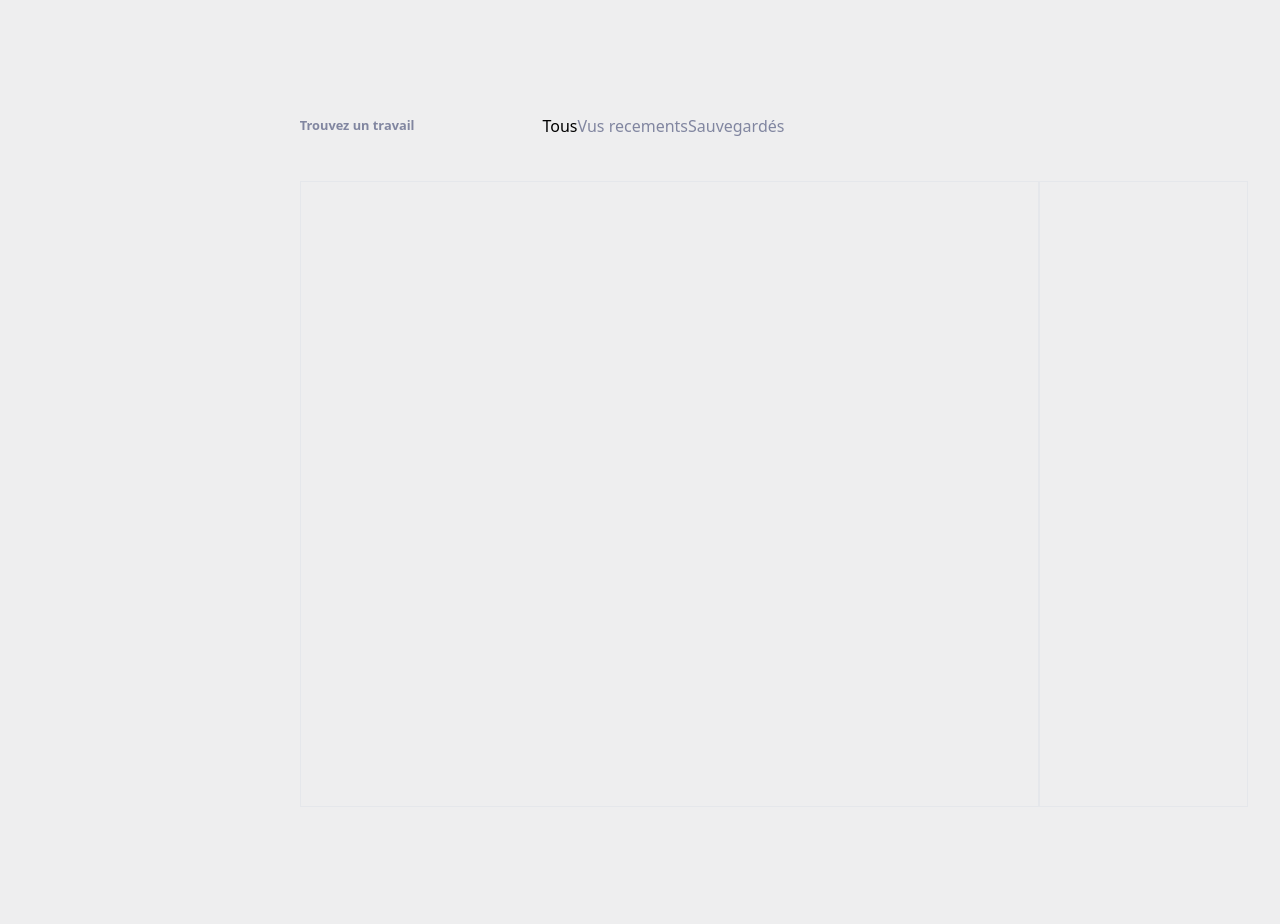
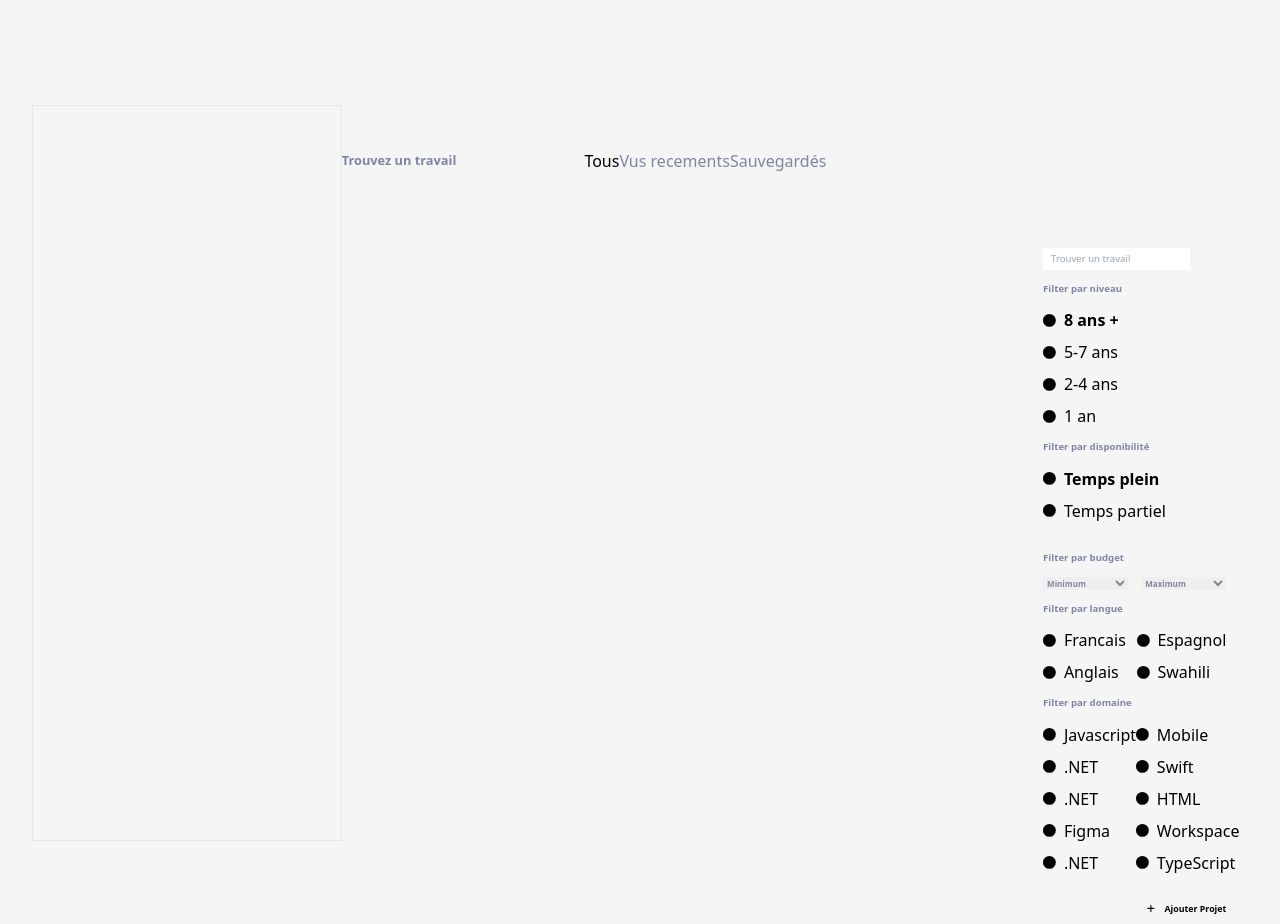
Before and after one commit to ERuvinga/join_afirik_client, a Next.js app: page / in a window 1280 px wide. Shown: the part 282-1206 px from the top of the page. Before the commit the page ends 1089 px from the top, so only its background shows below. Built offline with nearby package versions, Linux system fonts and the light colour scheme.

Commit message:
adding filters Components and design hem

```diff
--- /dev/null
+++ b/src/Components/FilterAvailable/index.tsx
@@ -0,0 +1,28 @@
+import { FontAwesomeIcon } from '@fortawesome/react-fontawesome'
+import { faCircle } from '@fortawesome/free-solid-svg-icons'
+
+const levlFilter = () => {
+    const selected = 0;
+    const dataAvailable = [
+        {
+            content: 'Temps plein'
+        },
+        {
+            content: 'Temps partiel'
+        }
+    ]
+    return (
+        <div className=" flex flex-col space-y-2">
+            {
+                dataAvailable.map((value, index) =>
+                    <div className={selected == index ? "levelSelected font-semibold flex items-center" : " flex items-center"}
+                        key={index}>
+                        <FontAwesomeIcon icon={faCircle} className={selected == index ? '  mr-2 text-[.8em]' : '  mr-2 text-[.8em] NoSelected'} />
+                        <span className={selected == index ? 'text-[.65em]' : ' text-[.65em] text-[#c0c0c0]'}>{value.content}</span>
+                    </div>)
+            }
+        </div>
+    )
+}
+
+export default levlFilter;
--- /dev/null
+++ b/src/Components/FilterDomaines/index.tsx
@@ -0,0 +1,69 @@
+import React from 'react';
+import { FontAwesomeIcon } from '@fortawesome/react-fontawesome'
+import { faCircle } from '@fortawesome/free-solid-svg-icons'
+
+const levlFilter = () => {
+    const selected = 0;
+    const dataAvailable_1 = [
+        {
+            domain: 'Javascript'
+        },
+        {
+            domain: '.NET'
+        },
+        {
+            domain: '.NET'
+        },
+        {
+            domain: 'Figma'
+        },
+        {
+            domain: '.NET'
+        }
+
+    ]
+
+    const dataAvailable_2 = [
+        {
+            domain: 'Mobile'
+        },
+        {
+            domain: 'Swift'
+        },
+        {
+            domain: 'HTML'
+        },
+        {
+            domain: 'Workspace'
+        },
+        {
+            domain: 'TypeScript'
+        }
+    ]
+    return (
+        <div className=' flex items-center justify-between'>
+            <div className=" flex flex-col space-y-2">
+                {
+                    dataAvailable_1.map((value, index) =>
+                        <div className={selected == index ? "  flex items-center" : " flex items-center"}
+                            key={index}>
+                            <FontAwesomeIcon icon={faCircle} className={selected == index ? ' NoSelected mr-2 text-[.8em]' : '  mr-2 text-[.8em] NoSelected'} />
+                            <span className={selected == index ? 'text-[.65em] text-[#c0c0c0]' : ' text-[.65em] text-[#c0c0c0]'}>{value.domain}</span>
+                        </div>)
+                }
+            </div>
+            <div className=" flex flex-col space-y-2">
+                {
+                    dataAvailable_2.map((value, index) =>
+                        <div className={selected == index ? "flex items-center" : " flex items-center"}
+                            key={index}>
+                            <FontAwesomeIcon icon={faCircle} className={selected == index ? 'NoSelected  mr-2 text-[.8em]' : '  mr-2 text-[.8em] NoSelected'} />
+                            <span className={selected == index ? 'text-[.65em] text-[#c0c0c0]' : ' text-[.65em] text-[#c0c0c0]'}>{value.domain}</span>
+                        </div>)
+                }
+            </div>
+        </div>
+    )
+}
+
+export default levlFilter;
--- /dev/null
+++ b/src/Components/FilterLanguage/index.tsx
@@ -0,0 +1,50 @@
+import React from 'react';
+import { FontAwesomeIcon } from '@fortawesome/react-fontawesome'
+import { faCircle } from '@fortawesome/free-solid-svg-icons'
+
+const levlFilter = () => {
+    const selected = 0;
+    const dataAvailable_1 = [
+        {
+            language: 'Francais'
+        },
+        {
+            language: 'Anglais'
+        }
+    ]
+
+    const dataAvailable_2 = [
+        {
+            language: 'Espagnol'
+        },
+        {
+            language: 'Swahili'
+        }
+    ]
+    return (
+        <div className=' flex items-center justify-between'>
+            <div className=" flex flex-col space-y-2">
+                {
+                    dataAvailable_1.map((value, index) =>
+                        <div className={selected == index ? " flex items-center" : " flex items-center"}
+                            key={index}>
+                            <FontAwesomeIcon icon={faCircle} className={selected == index ? ' NoSelected mr-2 text-[.8em]' : '  mr-2 text-[.8em] NoSelected'} />
+                            <span className={selected == index ? 'text-[.65em] text-[#c0c0c0]' : ' text-[.65em] text-[#c0c0c0]'}>{value.language}</span>
+                        </div>)
+                }
+            </div>
+            <div className=" flex flex-col space-y-2">
+                {
+                    dataAvailable_2.map((value, index) =>
+                        <div className={selected == index ? " flex items-center" : " flex items-center"}
+                            key={index}>
+                            <FontAwesomeIcon icon={faCircle} className={selected == index ? 'NoSelected  mr-2 text-[.8em]' : '  mr-2 text-[.8em] NoSelected'} />
+                            <span className={selected == index ? 'text-[.65em] text-[#c0c0c0]' : ' text-[.65em] text-[#c0c0c0]'}>{value.language}</span>
+                        </div>)
+                }
+            </div>
+        </div>
+    )
+}
+
+export default levlFilter;
--- /dev/null
+++ b/src/Components/FilterLevl/index.tsx
@@ -0,0 +1,34 @@
+import { FontAwesomeIcon } from '@fortawesome/react-fontawesome'
+import { faCircle } from '@fortawesome/free-solid-svg-icons'
+
+const levlFilter = () => {
+    const selectedLevel = 0;
+    const dataLevel = [
+        {
+            level: '8 ans +'
+        },
+        {
+            level: '5-7 ans'
+        },
+        {
+            level: '2-4 ans'
+        },
+        {
+            level: '1 an'
+        }
+    ]
+    return (
+        <div className=" flex flex-col space-y-2">
+            {
+                dataLevel.map((value, index) =>
+                    <div className={selectedLevel == index ? "levelSelected font-semibold flex items-center" : " flex items-center"}
+                        key={index}>
+                        <FontAwesomeIcon icon={faCircle} className={selectedLevel == index ? '  mr-2 text-[.8em]' : '  mr-2 text-[.8em] NoSelected'} />
+                        <span className={selectedLevel == index ? 'text-[.65em]' : ' text-[.65em] text-[#c0c0c0]'}>{value.level}</span>
+                    </div>)
+            }
+        </div>
+    )
+}
+
+export default levlFilter;
--- a/src/Components/ListFilter/index.tsx
+++ b/src/Components/ListFilter/index.tsx
@@ -13,9 +13,9 @@ const listFilter = () => {
         }
     ]
     return (
-        <div className="NavselectField  flex items-center">
+        <div className="NavselectField  flex items-center justify-between">
             {
-                selectedFilter.map((value, i) => <span className={fieldSelected == i ? "selectField  text-[.75em] mx-1 px-8 p-2" : " text-[#8186A0] text-[.75em] mx-1 px-5 p-1"} key={i}>{value.content}</span>)
+                selectedFilter.map((value, i) => <span className={fieldSelected == i ? "selectField  text-[.75em] px-8 p-2" : " text-[#8186A0] text-[.75em] mx-1 px-5 p-1"} key={i}>{value.content}</span>)
             }
         </div>
     )
--- a/src/pages/index.tsx
+++ b/src/pages/index.tsx
@@ -1,6 +1,14 @@
 import HeadApp from '../Components/Head'
 import Nav from '../Components/NavBar'
 import SelectFilter from '../Components/ListFilter'
+import LevelFilter from '../Components/FilterLevl'
+import FilterAvailble from '../Components/FilterAvailable'
+import LanguageFilter from '../Components/FilterLanguage'
+import DomainFilter from '../Components/FilterDomaines'
+
+// import fontAweson
+import { FontAwesomeIcon } from '@fortawesome/react-fontawesome'
+import { faAdd } from '@fortawesome/free-solid-svg-icons'
 
 export default function Home() {
 
@@ -9,17 +17,48 @@ export default function Home() {
       <HeadApp />
       <Nav />
       <div className='h-[92vh] w-[95%] mx-auto flex justify-between'>
-        <div className=' h-[100%] w-[24%]'>
+        <div className='border h-[100%] w-[28%]'>
 
         </div>
-        <div className=' h-[100%] w-[85%] '>
+        <div className=' h-[100%] w-[82%] '>
           <div className=' w-[100%] h-[15%] flex items-center '>
             <span className='text-[#8186A0] text-[.8em] font-bold pr-32'>Trouvez un travail</span>
             <SelectFilter />
           </div>
           <div className=' w-[100%] h-[85%] mx-auto flex justify-between'>
-            <div className='border w-[78%] h-[100%]'></div>
-            <div className='border w-[22%] h-[100%]'></div>
+            <div className='ContDescrptUser w-[75%] h-[100%]'>
+
+            </div>
+            <div className=' w-[25%] h-[100%] flex flex-col items-center space-y-2'>
+              <div className='blocFilter w-[95%] px-4 pt-8 pb-2 flex flex-col space-y-3'>
+                <input type='text' placeholder='Trouver un travail' className='searcWorkField text-[.6em] w-[80%] h-[22px] px-2' />
+                <span className='text-[.6em] text-[#8186A0] font-semibold'>Filter par niveau</span>
+                <LevelFilter />
+                <span className='text-[.6em] text-[#8186A0] font-semibold'>Filter par disponibilité</span>
+                <FilterAvailble />
+              </div>
+
+              <div className=' blocFilter w-[95%] px-4 py-3 flex flex-col space-y-3'>
+                <span className='text-[.6em] text-[#8186A0] font-semibold'>Filter par budget</span>
+                <div className=' flex items-center justify-between'>
+                  <select className='  w-[85px] text-[.5em] text-[#8186A0] font-semibold'>
+                    <option> Minimum </option>
+                    <option> Maximum </option>
+                  </select>
+                  <select className=' w-[85px] text-[.5em] text-[#8186A0] font-semibold'>
+                    <option> Maximum </option>
+                    <option> Minimum </option>
+                  </select>
+                </div>
+                <span className='text-[.6em] text-[#8186A0] font-semibold'>Filter par langue</span>
+                <LanguageFilter />
+                <span className='text-[.6em] text-[#8186A0] font-semibold'>Filter par domaine</span>
+                <DomainFilter />
+              </div>
+              <div className='w-[95%] flex items-center justify-end'>
+                <button className='addProjetBtn font-bold text-[.55em] py-2 px-4'><FontAwesomeIcon className="mr-2" icon={faAdd} /> Ajouter Projet</button>
+              </div>
+            </div>
           </div>
         </div>
       </div>
--- a/src/styles/globals.css
+++ b/src/styles/globals.css
@@ -9,5 +9,5 @@
 body {
   height: 100vh;
   width: 100%;
-  background-color: #eeeeef;
+  background-color: #f5f5f5;
 }
--- a/src/styles/index.css
+++ b/src/styles/index.css
@@ -1,6 +1,6 @@
 /*Style for index page*/
 .NavselectField {
-    background-color: #f2f2f2;
+    background-color: #efefef;
     border-radius: 30px;
 }
 
@@ -9,3 +9,42 @@
     color: black;
     border-radius: 30px;
 }
+
+.ContDescrptUser {
+    background-color: #e0e0e0;
+    border-radius: 15px 15px 0px 0px;
+}
+
+/*Filters*/
+.blocFilter {
+    background-color: #fff;
+    border-radius: 10px;
+    box-shadow: 0 0 4px #F9F9FC;
+}
+
+.addProjetBtn {
+    color: #2b23b5;
+    background-color: #FFF;
+    border-radius: 25px;
+}
+
+.searcWorkField {
+    border: #8186A0 solid 1px;
+    border-radius: 20px;
+}
+
+.levelSelected {
+    color: #2b23b5;
+}
+
+.NoSelected {
+    color: transparent;
+    border: #c0c0c0 solid 1px;
+    border-radius: 50%;
+}
+
+.blocFilter select {
+    padding: 2px 0;
+    border: #8186A0 solid 1px;
+    border-radius: 3px;
+}
```
Also changed, not shown: src/Components/NavBar/index.tsx (+9 -3 lines), src/styles/NavBar.css (+5 -9 lines).
